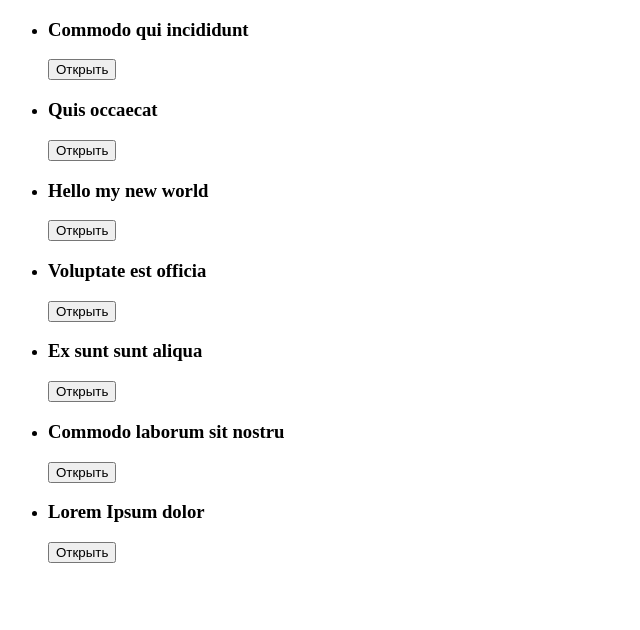
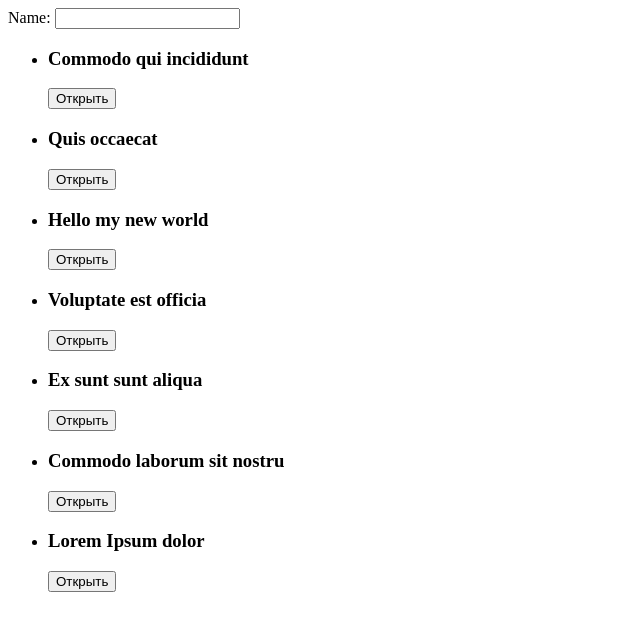
Before and after one commit to bakabk/learn_js_beginner, a React app: page / in a window 1280 px wide. Shown: the top 630 px of the page, without its empty margins (0-640 px from the left). Built offline with nearby package versions, Linux system fonts and the light colour scheme.

Commit message:
add UserForm + ex validation

```diff
--- a/src/components/App.js
+++ b/src/components/App.js
@@ -1,11 +1,13 @@
 import React, {Component} from 'react'
 import ArticleList from './ArticleList'
 import ArticleCharts from './ArticleCharts'
+import UserForm from './UserForm'
 
 class App extends Component{
     render (){
         return(
             <div>
+                <UserForm />
                 <ArticleList articles={this.props.articles} />
                 <ArticleCharts articles={this.props.articles} />
             </div>
--- /dev/null
+++ b/src/components/UserForm.js
@@ -0,0 +1,25 @@
+import React, {Component} from 'react'
+
+export default class UserForm extends Component{
+    state={
+        username: ''
+    }
+
+    render(){
+        console.log('render UserForm ', this.state.username)
+        return(
+            <div>
+                Name: <input type="text" value={this.state.username} onChange={this.handleUserChange} />
+            </div>
+        )
+    }
+
+    handleUserChange = (ev) => {
+        //ex maxLenght = 10
+        if (ev.target.value.length > 10) return
+
+        this.setState({
+            username: ev.target.value
+        })
+    }
+}
```
